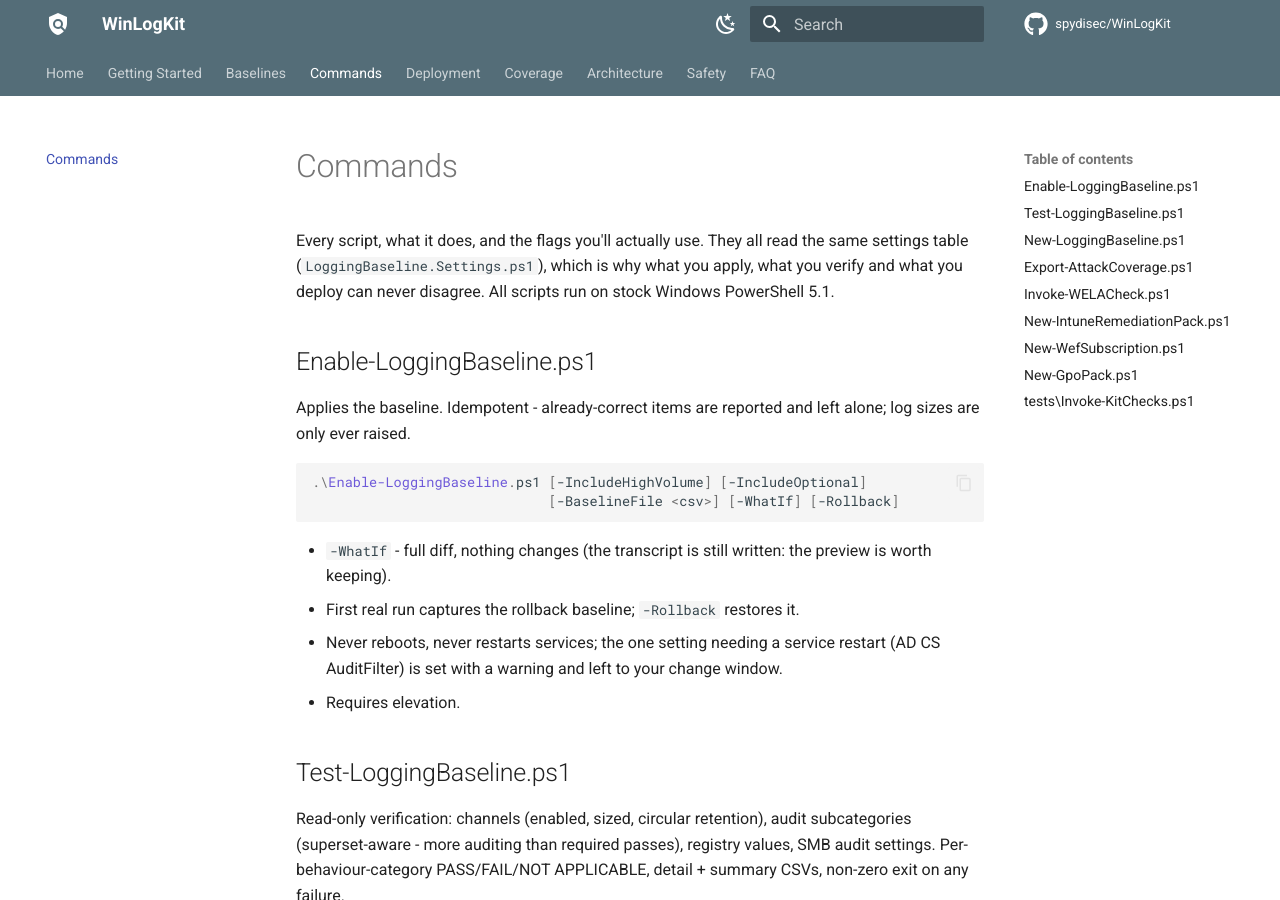
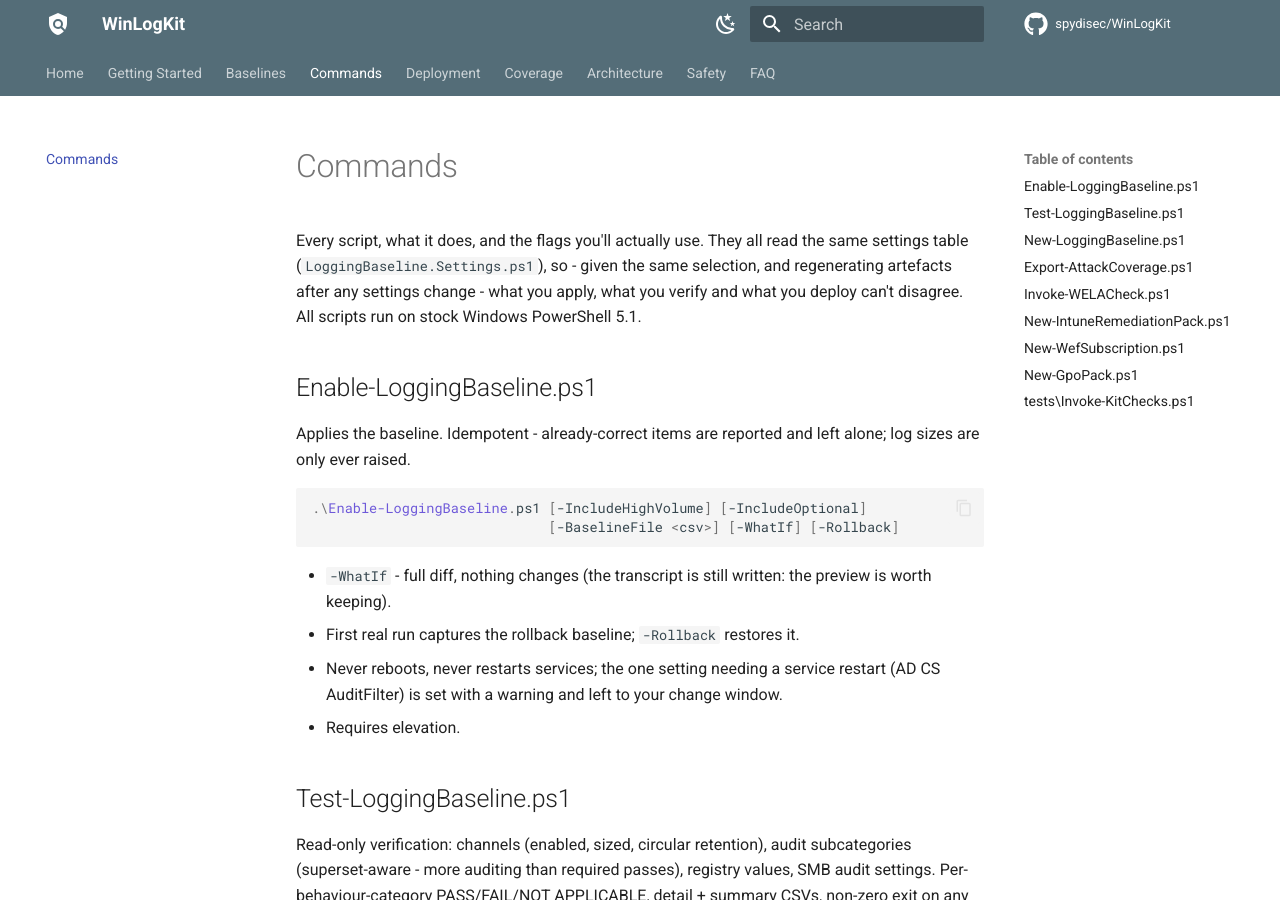
Before and after one commit to spydisec/WinLogKit, an MkDocs documentation site: the page built from docs/commands.md, in a window 1280 px wide and 900 px high. Built offline with MkDocs 1.6.1 and Material for MkDocs 9.7.7, drawn with Linux system fonts in a browser that asks for light colours; comment, search, counter and statistics services are not loaded.

Commit message:
CodeRabbit triage on PR #17: all 4 wording fixes applied
Single-source claim scoped to configuration; consistency claim qualified
with same-selection + regenerate-after-changes; deployment CSV described
as optional; glossary gets one footnote to the formal Microsoft/MITRE
definitions (per-row citations would defeat the plain-language purpose).

Co-Authored-By: Claude Fable 5 <noreply@anthropic.com>

```diff
--- a/docs/commands.md
+++ b/docs/commands.md
@@ -1,8 +1,9 @@
 # Commands
 
 Every script, what it does, and the flags you'll actually use. They all
-read the same settings table (`LoggingBaseline.Settings.ps1`), which is why
-what you apply, what you verify and what you deploy can never disagree.
+read the same settings table (`LoggingBaseline.Settings.ps1`), so - given
+the same selection, and regenerating artefacts after any settings change -
+what you apply, what you verify and what you deploy can't disagree.
 All scripts run on stock Windows PowerShell 5.1.
 
 ## Enable-LoggingBaseline.ps1
```
Also changed, not shown: docs/architecture.md (+2 -1 lines), docs/deployment.md (+3 -2 lines), docs/getting-started.md (+4 -0 lines).
